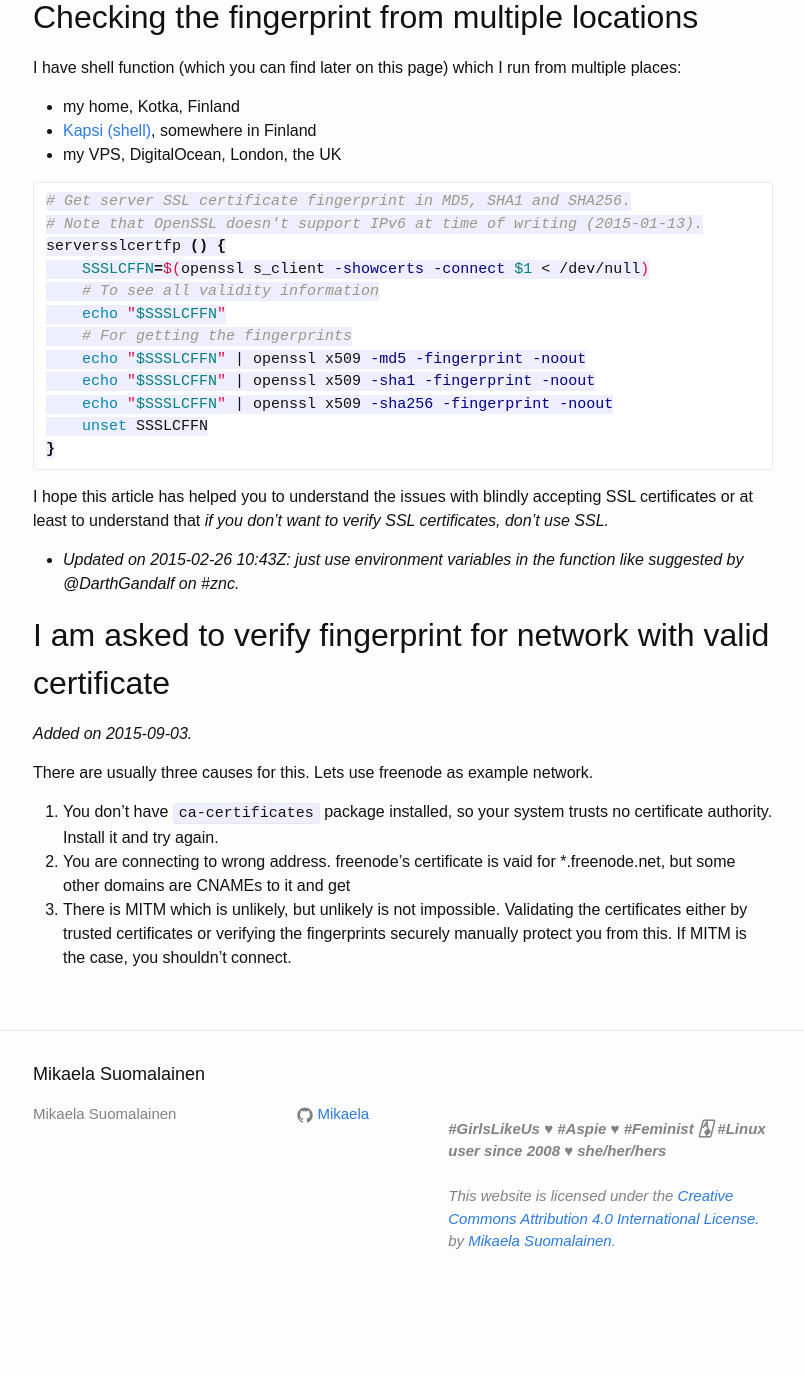
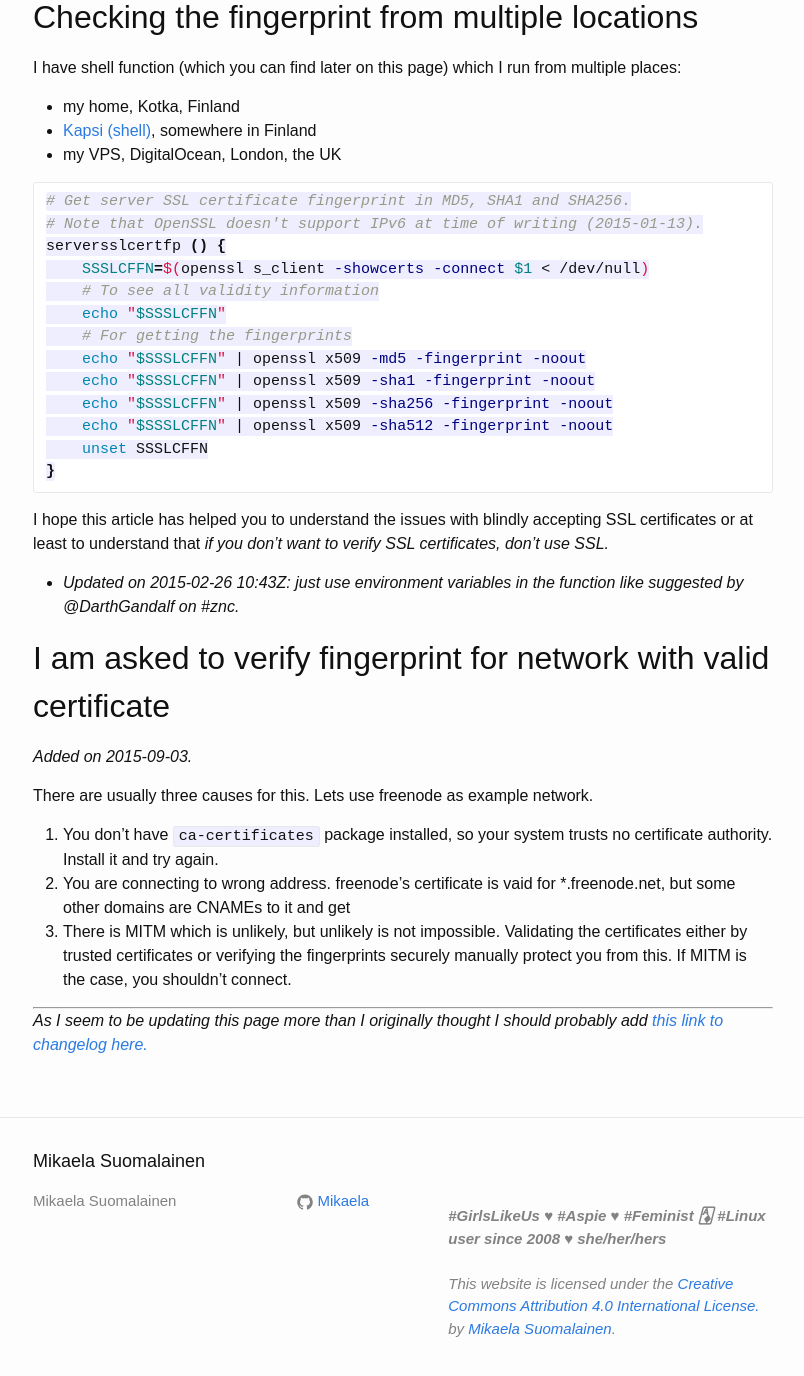
Before and after one commit to Mikaela/mikaela.github.io, a Jekyll site: the page built from _posts/2015-02-24-znc160-ssl.md, in a window 1280 px wide and 1400 px high, scrolled down 1086 px. Shown: the top 1376 px of the window, without its empty margins (237-1041 px from the left). Built offline with Jekyll 4.4.1, drawn with Linux system fonts in a browser that asks for light colours; Markdown is read by kramdown in place of the engine named in the settings; comment, search, counter and statistics services are not loaded; before the commit the page ends 2399 px from its top, so only the background shows below that.

Commit message:
znc160ssl: add sha512 & changelog link

````diff
--- a/_posts/2015-02-24-znc160-ssl.md
+++ b/_posts/2015-02-24-znc160-ssl.md
@@ -76,6 +76,7 @@ serversslcertfp () {
     echo "$SSSLCFFN" | openssl x509 -md5 -fingerprint -noout
     echo "$SSSLCFFN" | openssl x509 -sha1 -fingerprint -noout
     echo "$SSSLCFFN" | openssl x509 -sha256 -fingerprint -noout
+    echo "$SSSLCFFN" | openssl x509 -sha512 -fingerprint -noout
     unset SSSLCFFN
 }
 ```
@@ -102,3 +103,8 @@ network.
    Validating the certificates either by trusted certificates or verifying
    the fingerprints securely manually protect you from this. If MITM is the
    case, you shouldn't connect.
+
+* * * * *
+
+*As I seem to be updating this page more than I originally thought I should
+probably add [this link to changelog here.](https://github.com/Mikaela/mikaela.github.io/commits/master/_posts/2015-02-24-znc160-ssl.md)*
````
